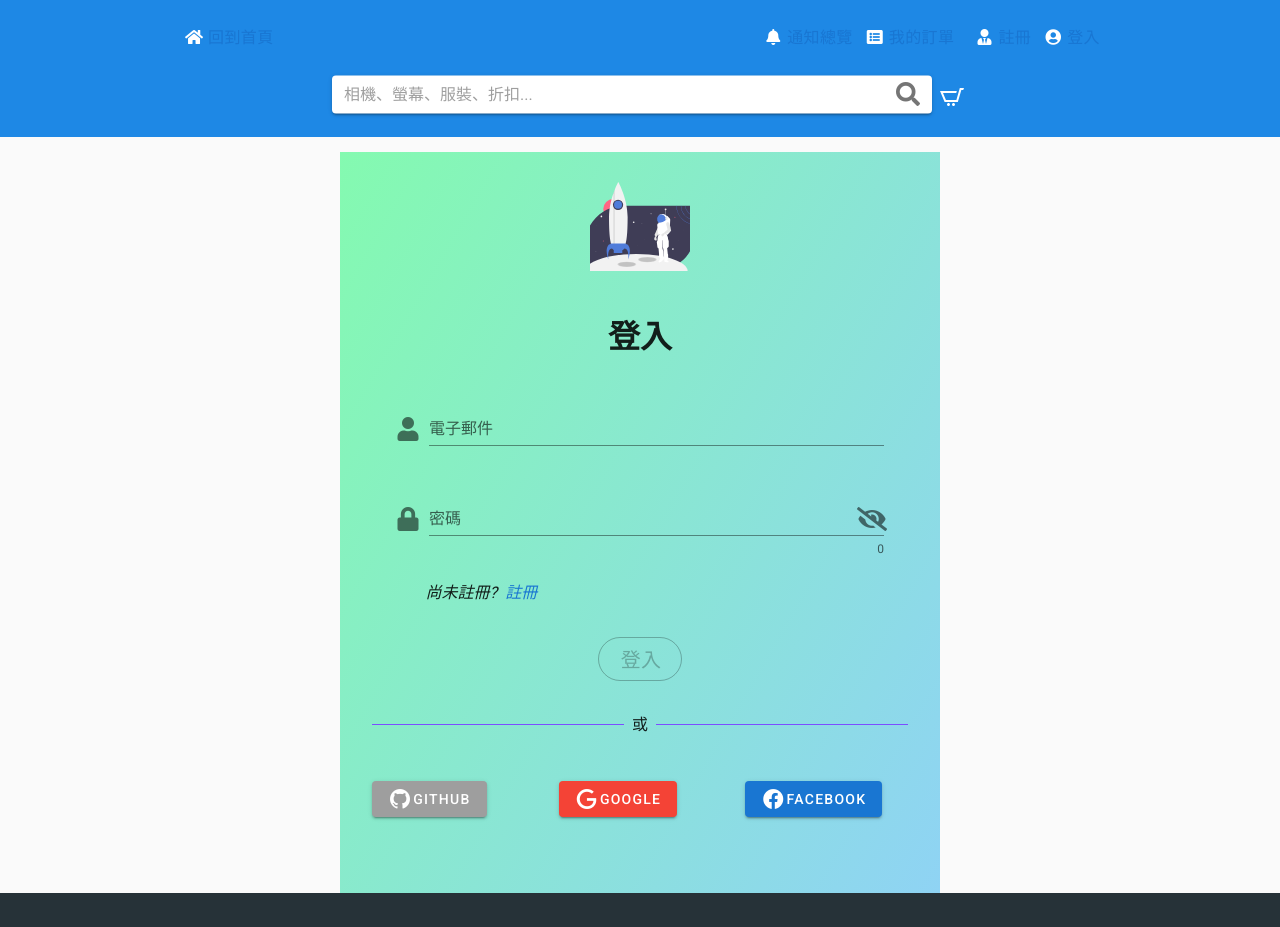
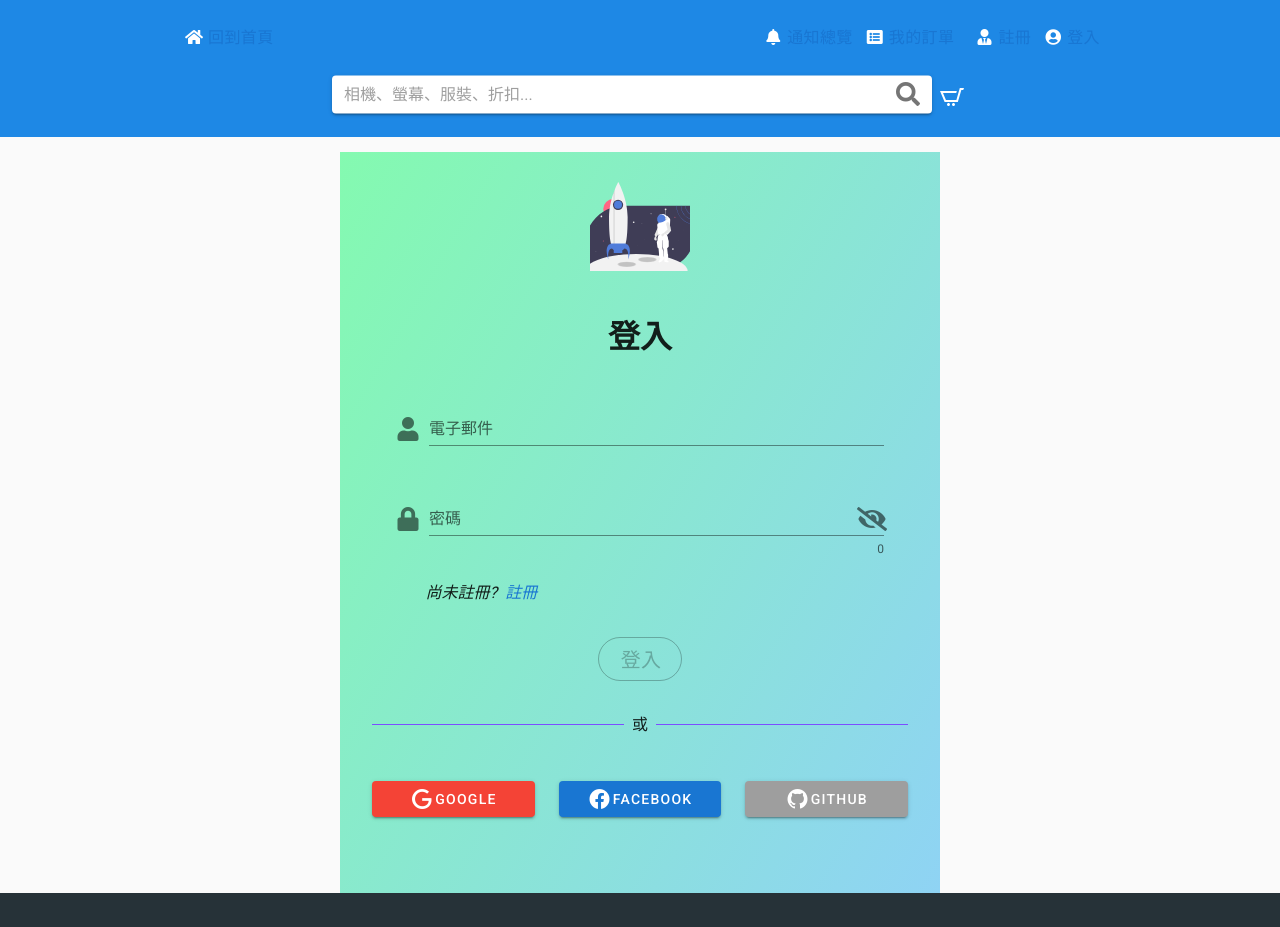
Before and after one commit to Andy-Ho8872/e-commerce-site-front-end, a Nuxt app: page /Auth/login in a window 1280 px wide. Shown: the top 927 px of the page. Built offline with nearby package versions, Linux system fonts and the light colour scheme.

Commit message:
add block property to social login buttons

```diff
--- a/pages/Auth/login.vue
+++ b/pages/Auth/login.vue
@@ -78,22 +78,22 @@
                 </div>
                 <!-- 第三方登入按鈕 -->
                 <v-row class="my-8">
-                    <v-col>
-                        <v-btn color="grey" @click="socialiteLogin('github')">
-                            <v-icon color="white">mdi-github</v-icon>
-                            <span class="white--text">Github</span>
-                        </v-btn>
-                    </v-col>
-                    <v-col>
-                        <v-btn color="red" @click="socialiteLogin('google')">
+                    <v-col cols="12" md="4">
+                        <v-btn block color="red" @click="socialiteLogin('google')">
                             <v-icon color="white">mdi-google</v-icon>
                             <span class="white--text">Google</span>
                         </v-btn>
                     </v-col>
-                    <v-col>
-                        <v-btn color="primary" @click="socialiteLogin('facebook')">
+                    <v-col cols="12" md="4">
+                        <v-btn block color="primary" @click="socialiteLogin('facebook')">
                             <v-icon color="white">mdi-facebook</v-icon>
                             <span>Facebook</span>
+                        </v-btn>
+                    </v-col>
+                    <v-col cols="12" md="4">
+                        <v-btn block color="grey" @click="socialiteLogin('github')">
+                            <v-icon color="white">mdi-github</v-icon>
+                            <span class="white--text">Github</span>
                         </v-btn>
                     </v-col>
                 </v-row>
```
